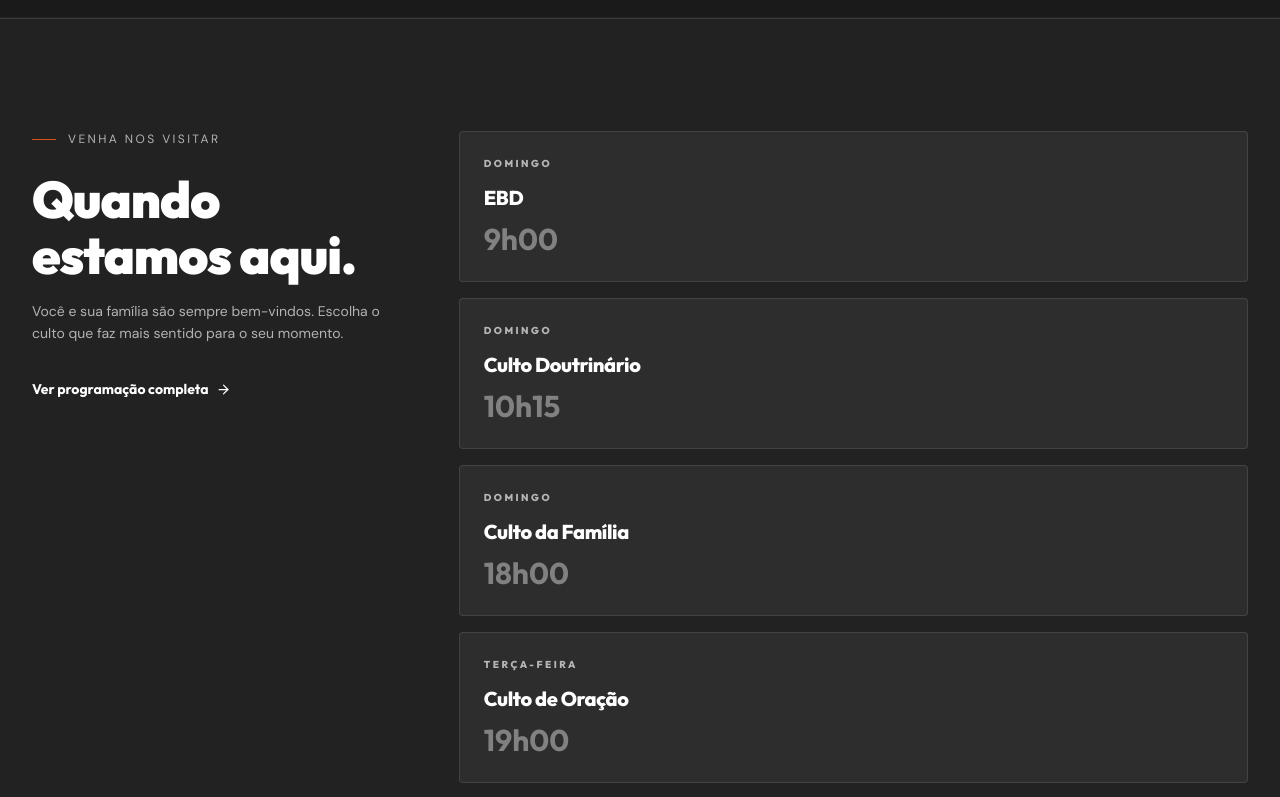
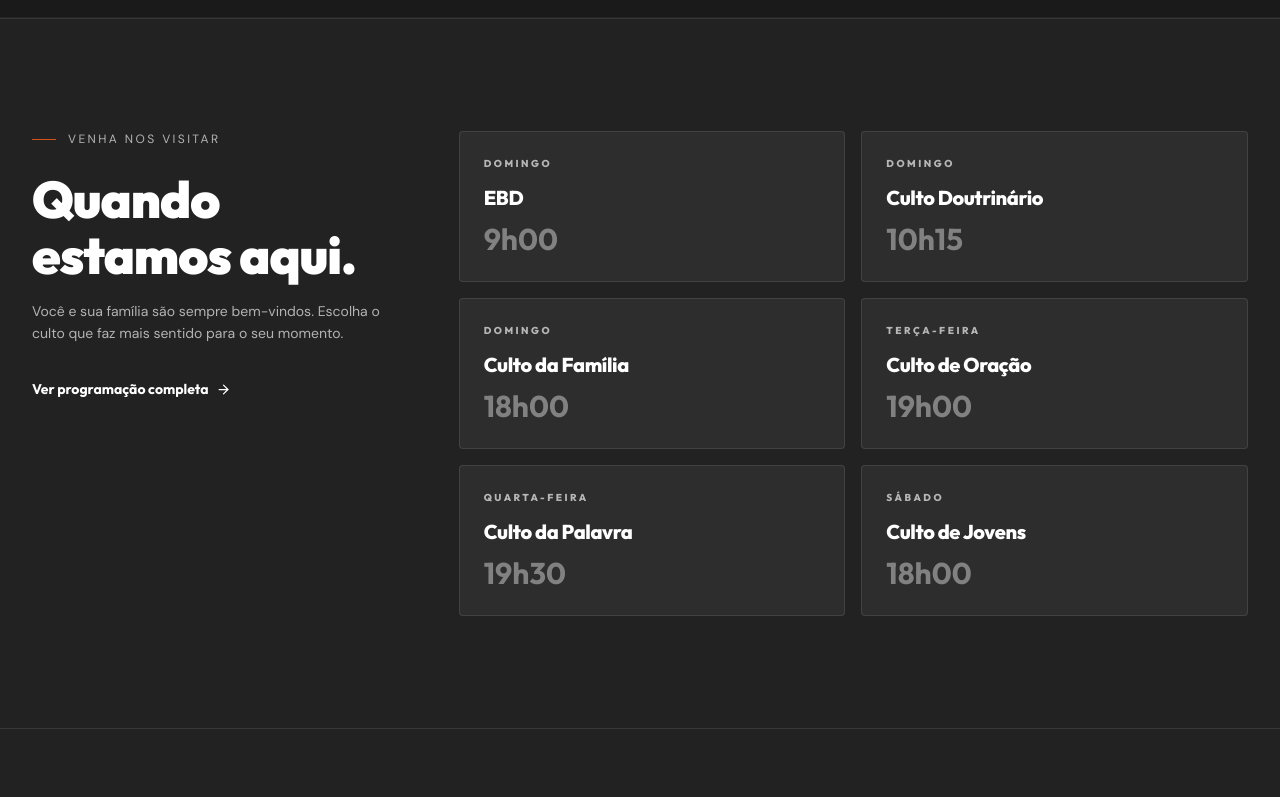
Before and after one commit to ibkmaceio/site-complexoibk-cc, a Next.js app: page / in a window 1280 px wide. Shown: the part 1780-2577 px from the top of the page. Built offline with nearby package versions, Linux system fonts and the light colour scheme; no server answers.

Commit message:
Home: programação de volta a 2 colunas

```diff
--- a/src/components/sections/ProgramacaoSection.tsx
+++ b/src/components/sections/ProgramacaoSection.tsx
@@ -37,7 +37,7 @@
           </div>
 
           {/* Cards */}
-          <div className="lg:col-span-2 grid grid-cols-1 gap-4">
+          <div className="lg:col-span-2 grid grid-cols-1 sm:grid-cols-2 gap-4">
             {PROGRAMACAO.flatMap((dia) =>
               dia.cultos.map((culto, i) => (
                 <FadeIn key={`${dia.dia}-${i}`} delay={i * 0.08}>
```
